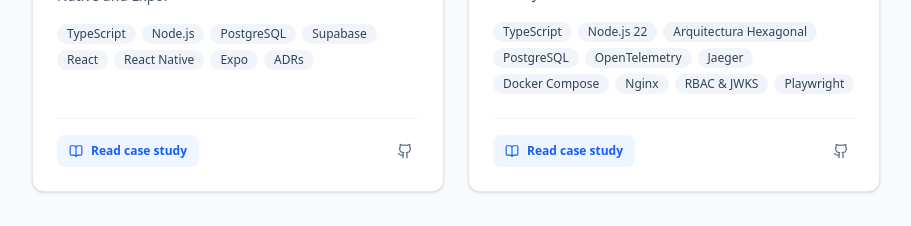
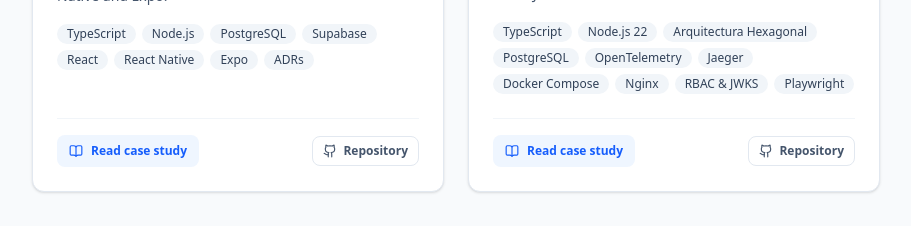
Before and after one commit to FabioIgnacioNavarro/portfolio-personal, a Next.js app: page / in a window 1280 px wide. Shown: the part 2020-2246 px from the top of the page, without its empty margins (184-1095 px from the left). Built offline with nearby package versions, Linux system fonts and the light colour scheme.

Commit message:
feat(projects): add 'Repositorio' text label to project GitHub links

```diff
--- a/src/components/desktop/apps/ProjectDetailApp.tsx
+++ b/src/components/desktop/apps/ProjectDetailApp.tsx
@@ -82,7 +82,7 @@ export function ProjectDetailApp({ projects, activeSlug, onBackToFolder }: Proje
                 className="inline-flex items-center gap-2 text-xs font-semibold px-3 py-1.5 rounded-lg border border-slate-300 dark:border-slate-700 bg-white dark:bg-slate-800 hover:bg-slate-50 dark:hover:bg-slate-700 text-slate-800 dark:text-slate-200 transition-colors shadow-xs"
               >
                 <GithubIcon className="w-4 h-4" />
-                <span>{lang === 'es' ? 'Repositorio en GitHub' : 'GitHub Repository'}</span>
+                <span>{lang === 'es' ? 'Repositorio' : 'Repository'}</span>
               </a>
             )}
             {project.links.demo && (
--- a/src/components/desktop/apps/ProjectsFolderApp.tsx
+++ b/src/components/desktop/apps/ProjectsFolderApp.tsx
@@ -5,6 +5,7 @@ import { Project } from '@/lib/schemas';
 import { useWindowManager } from '@/context/WindowManagerContext';
 import { useViewPreferences } from '@/context/ViewPreferencesContext';
 import { FileCode, FolderOpen, ArrowRight } from 'lucide-react';
+import { GithubIcon } from '@/components/common/Icons';
 import { Badge } from '@/components/common/Badge';
 
 export function ProjectsFolderApp({ projects }: { projects: Project[] }) {
@@ -93,9 +94,22 @@ export function ProjectsFolderApp({ projects }: { projects: Project[] }) {
               </div>
 
               <div className="pt-2 border-t border-slate-100 dark:border-slate-800/80 flex items-center justify-between">
-                <span className="text-[10px] text-slate-400 font-mono">
-                  {lang === 'es' ? 'Doble clic para abrir' : 'Double click to read'}
-                </span>
+                {p.links.repo ? (
+                  <a
+                    href={p.links.repo}
+                    target="_blank"
+                    rel="noopener noreferrer"
+                    onClick={(e) => e.stopPropagation()}
+                    className="inline-flex items-center gap-1.5 text-xs font-semibold text-slate-600 dark:text-slate-400 hover:text-slate-900 dark:hover:text-white transition-colors"
+                  >
+                    <GithubIcon className="w-3.5 h-3.5" />
+                    <span>{lang === 'es' ? 'Repositorio' : 'Repository'}</span>
+                  </a>
+                ) : (
+                  <span className="text-[10px] text-slate-400 font-mono">
+                    {lang === 'es' ? 'Doble clic para abrir' : 'Double click to read'}
+                  </span>
+                )}
                 <button
                   onClick={(e) => {
                     e.stopPropagation();
--- a/src/components/simple/ProjectCaseStudyModal.tsx
+++ b/src/components/simple/ProjectCaseStudyModal.tsx
@@ -119,7 +119,7 @@ export function ProjectCaseStudyModal({ project, onClose }: ProjectCaseStudyModa
                   className="inline-flex items-center gap-2 text-xs font-medium px-3 py-1.5 rounded-lg border border-slate-300 dark:border-slate-700 hover:bg-slate-100 dark:hover:bg-slate-800 transition-colors"
                 >
                   <GithubIcon className="w-4 h-4" />
-                  <span>{lang === 'es' ? 'Ver Repositorio' : 'View Repository'}</span>
+                  <span>{lang === 'es' ? 'Repositorio' : 'Repository'}</span>
                 </a>
               )}
               {project.links.demo && (
--- a/src/components/simple/ProjectsSection.tsx
+++ b/src/components/simple/ProjectsSection.tsx
@@ -93,10 +93,11 @@ export function ProjectsSection({ projects }: ProjectsSectionProps) {
                       href={project.links.repo}
                       target="_blank"
                       rel="noopener noreferrer"
-                      className="p-1.5 rounded-lg text-slate-500 hover:text-slate-900 dark:hover:text-white hover:bg-slate-100 dark:hover:bg-slate-800 transition-colors"
-                      aria-label="Código fuente"
+                      className="inline-flex items-center gap-1.5 px-2.5 py-1.5 rounded-lg text-xs font-semibold text-slate-600 dark:text-slate-300 hover:text-slate-900 dark:hover:text-white hover:bg-slate-100 dark:hover:bg-slate-800 border border-slate-200 dark:border-slate-800 transition-colors"
+                      aria-label={lang === 'es' ? 'Repositorio de código' : 'Code repository'}
                     >
-                      <GithubIcon className="w-4 h-4" />
+                      <GithubIcon className="w-3.5 h-3.5" />
+                      <span>{lang === 'es' ? 'Repositorio' : 'Repository'}</span>
                     </a>
                   )}
                   {project.links.demo && (
```
